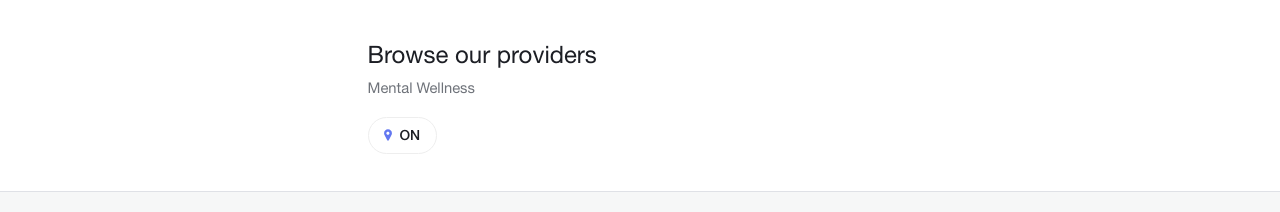
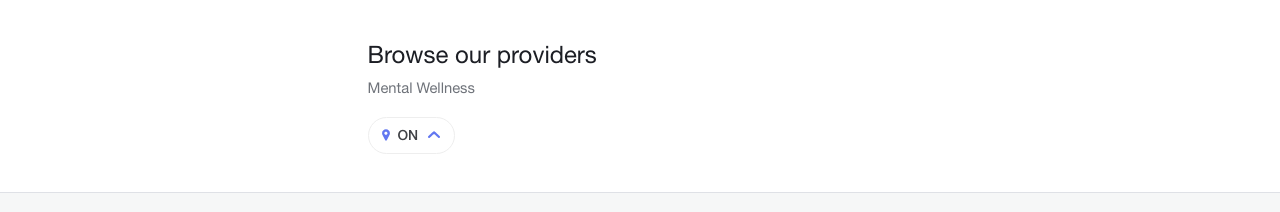
Before and after one commit to Omar-Said/providers, a React (Create React App) app: page / in a window 1280 px wide. Shown: the top 212 px of the page. Built offline with nearby package versions, Linux system fonts and the light colour scheme.

Commit message:
styled location selector drop down

```diff
--- a/src/components/Typography/Typography.styles.ts
+++ b/src/components/Typography/Typography.styles.ts
@@ -11,6 +11,7 @@ export const Root = styled.div<{
   marginTop: number;
   ellipsis: boolean;
   marginRight: number;
+  hover: boolean;
 }>`
   color: ${(props) => props.color};
   font-size: ${(props) => props.fontSize}px;
@@ -40,5 +41,12 @@ export const Root = styled.div<{
       -webkit-box-orient: vertical;
       overflow: hidden;
     `};
+  ${(props) =>
+    props.hover &&
+    css`
+      :hover {
+        color: white;
+      }
+    `};
   font-family: "Helvetica Neue";
 `;
--- a/src/components/Typography/Typography.tsx
+++ b/src/components/Typography/Typography.tsx
@@ -13,6 +13,7 @@ const Typography: React.FC<TypographyProps> = ({
   marginRight = 0,
   ellipsis = false,
   marginTop = 0,
+  hover = false,
   children,
 }) => {
   return (
@@ -27,6 +28,7 @@ const Typography: React.FC<TypographyProps> = ({
       ellipsis={ellipsis}
       marginTop={marginTop}
       marginRight={marginRight}
+      hover={hover}
     >
       {children}
     </Styles.Root>
--- a/src/components/Typography/Typography.types.ts
+++ b/src/components/Typography/Typography.types.ts
@@ -11,5 +11,6 @@ export interface TypographyProps {
   ellipsis?: boolean;
   marginTop?: number;
   marginRight?: number;
+  hover?: boolean;
   children?: ReactNode;
 }
--- a/src/pages/Directory/Header.styles.ts
+++ b/src/pages/Directory/Header.styles.ts
@@ -3,7 +3,7 @@ import styled from "styled-components";
 export const Root = styled.header`
   width: 100%;
   background-color: #fff;
-  height: 192px;
+  height: fit-content;
   padding: 40px 20px 38px 75px;
   display: flex;
   justify-content: center;
@@ -18,7 +18,7 @@ export const LocationContainer = styled.div`
   display: flex;
   border: 1px solid #eeeeee;
   border-radius: 94px;
-  width: 69px;
+  width: 87px;
   height: 37px;
   justify-content: center;
   align-items: center;
@@ -27,11 +27,42 @@ export const LocationContainer = styled.div`
 
 export const NavMenu = styled.ul`
   padding: 0;
-  display: flex;
-  justify-content: space-between;
+  width: fit-content;
+  height: 150px;
+  overflow-x: auto;
+  border: 1px solid #eeee;
+  border-radius: 4px;
+  background-color: #fff;
+  padding: 10px;
+
+  ::-webkit-scrollbar {
+    width: 8px;
+  }
+
+  /* Track */
+  ::-webkit-scrollbar-track {
+    background: #f1f1f1;
+  }
+
+  /* Handle */
+  ::-webkit-scrollbar-thumb {
+    background: #888;
+    border-radius: 4px;
+  }
+
+  /* Handle on hover */
+  ::-webkit-scrollbar-thumb:hover {
+    background: #555;
+  }
+  position: absolute;
 `;
 
 export const NavMenuItem = styled.li`
   list-style: none;
   cursor: pointer;
+  padding: 5px;
+  :hover {
+    background-color: #6277f0;
+    border-radius: 4px;
+  }
 `;
--- a/src/pages/Directory/Header.tsx
+++ b/src/pages/Directory/Header.tsx
@@ -3,6 +3,7 @@ import * as Styles from "./Header.styles";
 import locationPin from "../../assets/icons/locationPin.svg";
 import Typography from "../../components/Typography";
 import { provinces } from "../../utils/provinces";
+import ArrowIcon from "../../assets/icons/readLess.png";
 
 interface IHeader {
   onSelectProvince: (province: string) => void;
@@ -46,21 +47,44 @@ function Header({ onSelectProvince, selectedProvince }: IHeader) {
             src={locationPin}
             alt="location pin"
           />
-          <Typography fontSize={14} fontWeight={500}>
+          <Typography
+            fontSize={14}
+            fontWeight={500}
+            lineHeight={16.8}
+            color={"#3F4145"}
+          >
             {selectedProvince}
+            <img
+              style={{
+                marginLeft: "10px",
+                marginBottom: "2px",
+                transform: `${showMenu ? "rotate(180deg)" : ""}`,
+              }}
+              src={ArrowIcon}
+              alt="arrow icon"
+            />
           </Typography>
         </Styles.LocationContainer>
         {showMenu && (
           <Styles.NavMenu ref={navMenu}>
             {provinces.map((province) => (
               <Styles.NavMenuItem
+                id="nav-item"
                 key={province.abbreviation}
                 onClick={() => {
                   handleShowMenu();
                   onSelectProvince(province.abbreviation);
                 }}
               >
-                {province.name}
+                <Typography
+                  fontSize={14}
+                  fontWeight={500}
+                  lineHeight={16.8}
+                  color={"#3F4145"}
+                  hover
+                >
+                  {province.name}
+                </Typography>
               </Styles.NavMenuItem>
             ))}
           </Styles.NavMenu>
```
